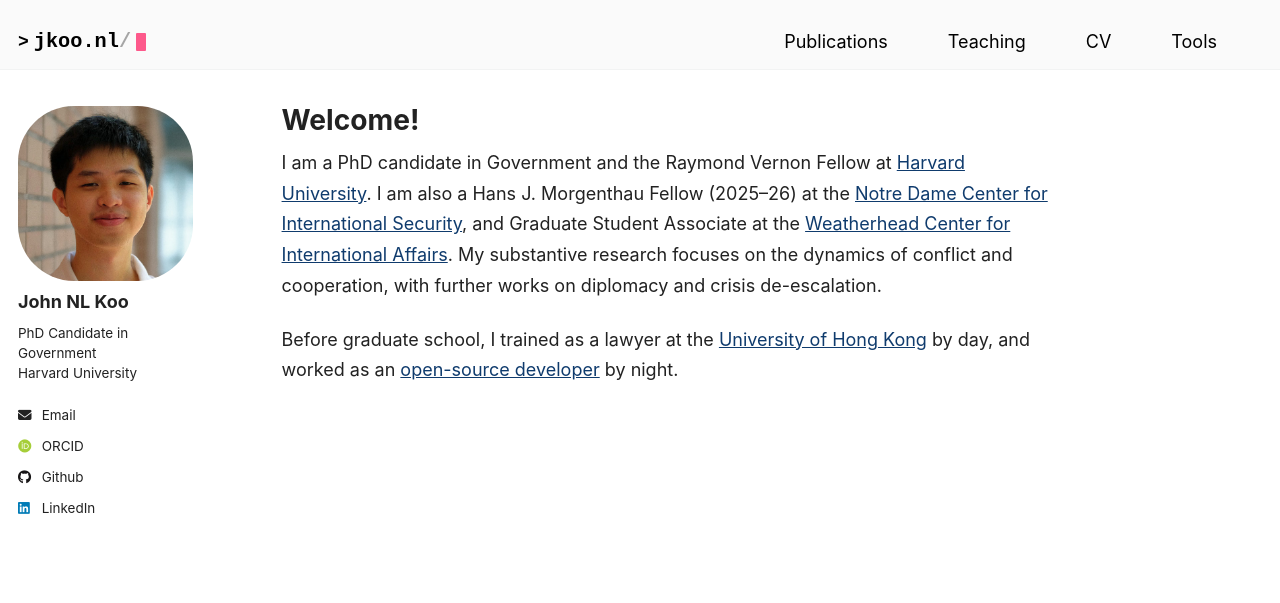
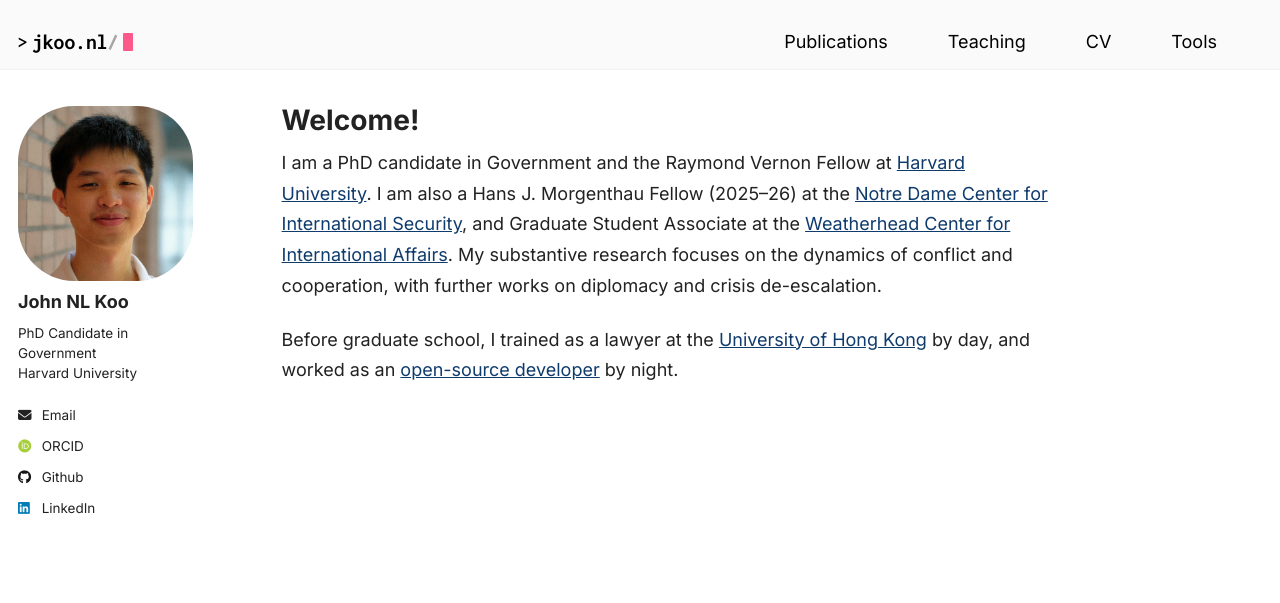
Before and after one commit to tanxpyox/jkoo.nl, a Jekyll site: the page built from _pages/about.md, in a window 1280 px wide. Shown: the top 603 px of the page. Built offline with Jekyll 4.4.1, drawn with Linux system fonts in a browser that asks for light colours; some web fonts are replaced.

Commit message:
update fonts

```diff
--- a/_includes/head.html
+++ b/_includes/head.html
@@ -16,6 +16,10 @@
 </script>
 
 <!-- For all browsers -->
+<link rel="preconnect" href="https://fonts.googleapis.com">
+<link rel="preconnect" href="https://fonts.gstatic.com" crossorigin>
+<link href="https://fonts.googleapis.com/css2?family=Inconsolata:wght@200..900&family=Inter:ital,opsz,wght@0,14..32,100..900;1,14..32,100..900&display=swap" rel="stylesheet">
+
 <link rel="stylesheet" href="/assets/css/main.css">
 
 <meta http-equiv="cleartype" content="on">
--- a/_sass/_masthead.scss
+++ b/_sass/_masthead.scss
@@ -219,7 +219,7 @@ $media-size-tablet: "(max-width: 900px)";
   text-decoration: none;
   font-weight: bold;
   font-display: auto;
-  font-family: monospace, monospace;
+  font-family: "Inconsolata", monospace;
 
   img {
     height: 44px;
@@ -231,13 +231,13 @@ $media-size-tablet: "(max-width: 900px)";
   }
 
   &__text {
-    font-size: 1.125rem;
+    font-size: 1.2rem;
     white-space: nowrap;
     color: #000;
   }
 
   &__subtext{
-    font-size: 1.125rem;
+    font-size: 1.2rem;
     white-space: nowrap;
     color: #A5A5A5;
   }
--- a/_sass/_variables.scss
+++ b/_sass/_variables.scss
@@ -14,8 +14,8 @@ $indent-var                 : 1.3em;
 
 /* system typefaces */
 $serif                      : Georgia, Times, serif;
-$sans-serif                 : Inter, -apple-system, "Roboto", "Segoe UI", "Helvetica Neue", "Lucida Grande", Arial, sans-serif;
-$monospace                  : Monaco, Consolas, "Lucida Console", monospace;
+$sans-serif                 : "Inter", -apple-system, "Roboto", "Segoe UI", "Helvetica Neue", "Lucida Grande", Arial, sans-serif;
+$monospace                  : "Inconsolata", Consolas, "Lucida Console", monospace;
 
 /* sans serif typefaces */
 $sans-serif-narrow          : $sans-serif;
```
